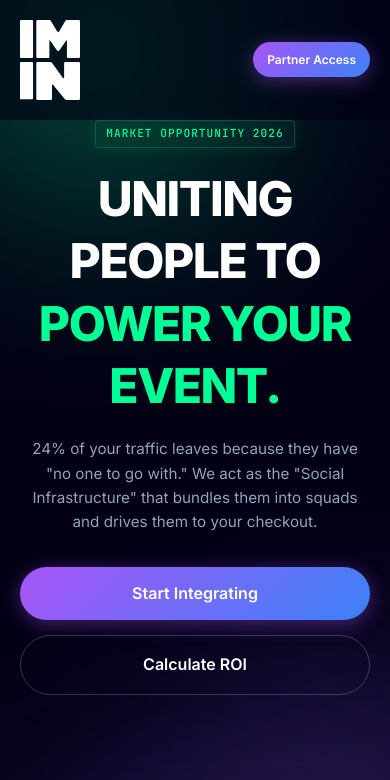
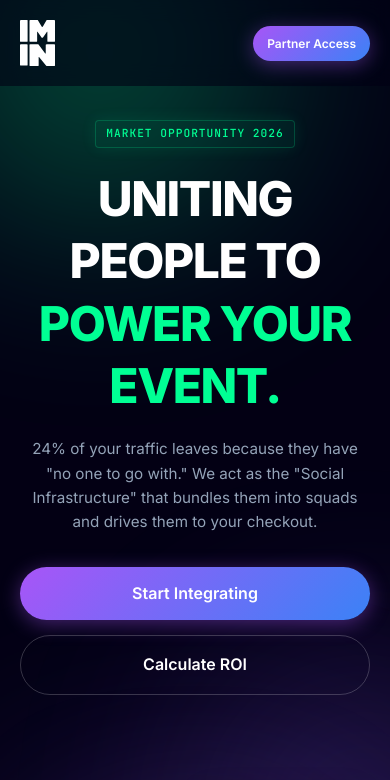
Before and after one commit to IvanKozmulyak/imin-webaap, a Next.js app: page / in a window 390 px wide. Shown: the top 780 px of the page. Built offline with nearby package versions, Linux system fonts and the light colour scheme.

Commit message:
Some cosmetic changes

```diff
--- a/app/globals.css
+++ b/app/globals.css
@@ -1422,7 +1422,7 @@ footer {
   }
 
   header .logo img {
-    width: 60px !important;
+    width: 35px !important;
     height: auto !important;
   }
 
```
